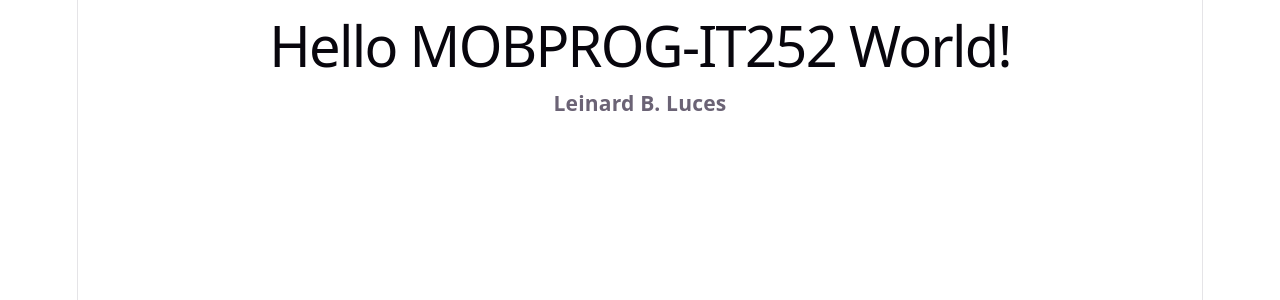
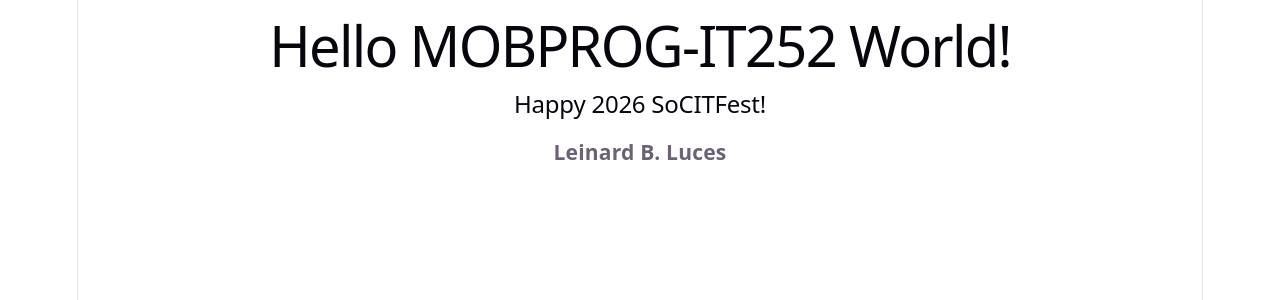
Before and after one commit to leinardluces/MOBPROG-IT252-react-w3schools, a React (Vite) app in the folder my-react-app/: page / in a window 1280 px wide. Shown: the top 300 px of the page. Built offline with nearby package versions, Linux system fonts and the light colour scheme.

Commit message:
Update App.jsx

```diff
--- a/my-react-app/src/App.jsx
+++ b/my-react-app/src/App.jsx
@@ -2,6 +2,7 @@ function App() {
   return (
     <div className="App">
       <h1>Hello MOBPROG-IT252 World!</h1>
+      <h2>Happy 2026 SoCITFest!</h2>
       <h3>Leinard B. Luces</h3>
     </div>
   );
```
